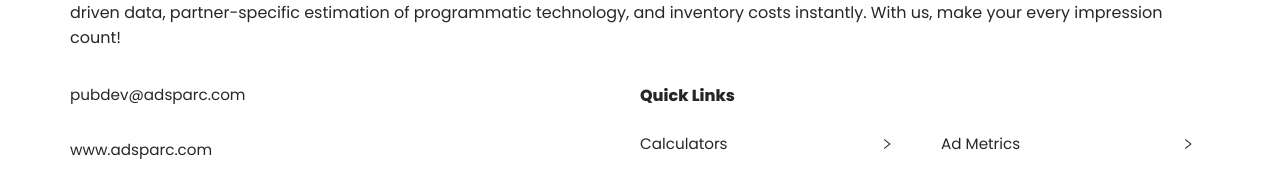
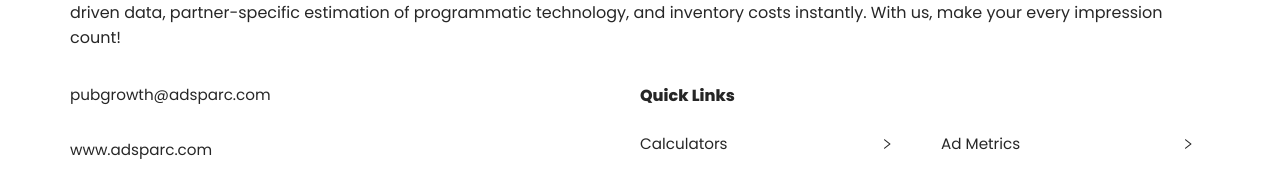
Before and after one commit to arvind-adsparc/cpmcalculators, a Next.js app: page /blog in a window 1280 px wide. Shown: the part 1392-1564 px from the top of the page. Built offline with nearby package versions, Linux system fonts and the light colour scheme.

Commit message:
footer mail links change

```diff
--- a/components/Footer/footer.jsx
+++ b/components/Footer/footer.jsx
@@ -30,8 +30,18 @@ const Footer = () => {
 
         <div className={styles.links}>
           <div>
-            <div className={styles.link}>pubdev@adsparc.com</div>
-            <div className={styles.link}>www.adsparc.com</div>
+            <div className={styles.link}>
+              <a href="mailto:pubgrowth@adsparc.com">pubgrowth@adsparc.com</a>
+            </div>
+            <div className={styles.link}>
+              <a
+                href="https://adsparc.com/"
+                target="_blank"
+                rel="noopener noreferrer"
+              >
+                www.adsparc.com
+              </a>
+            </div>
           </div>
 
           <div className={styles.quickLinks}>
```
